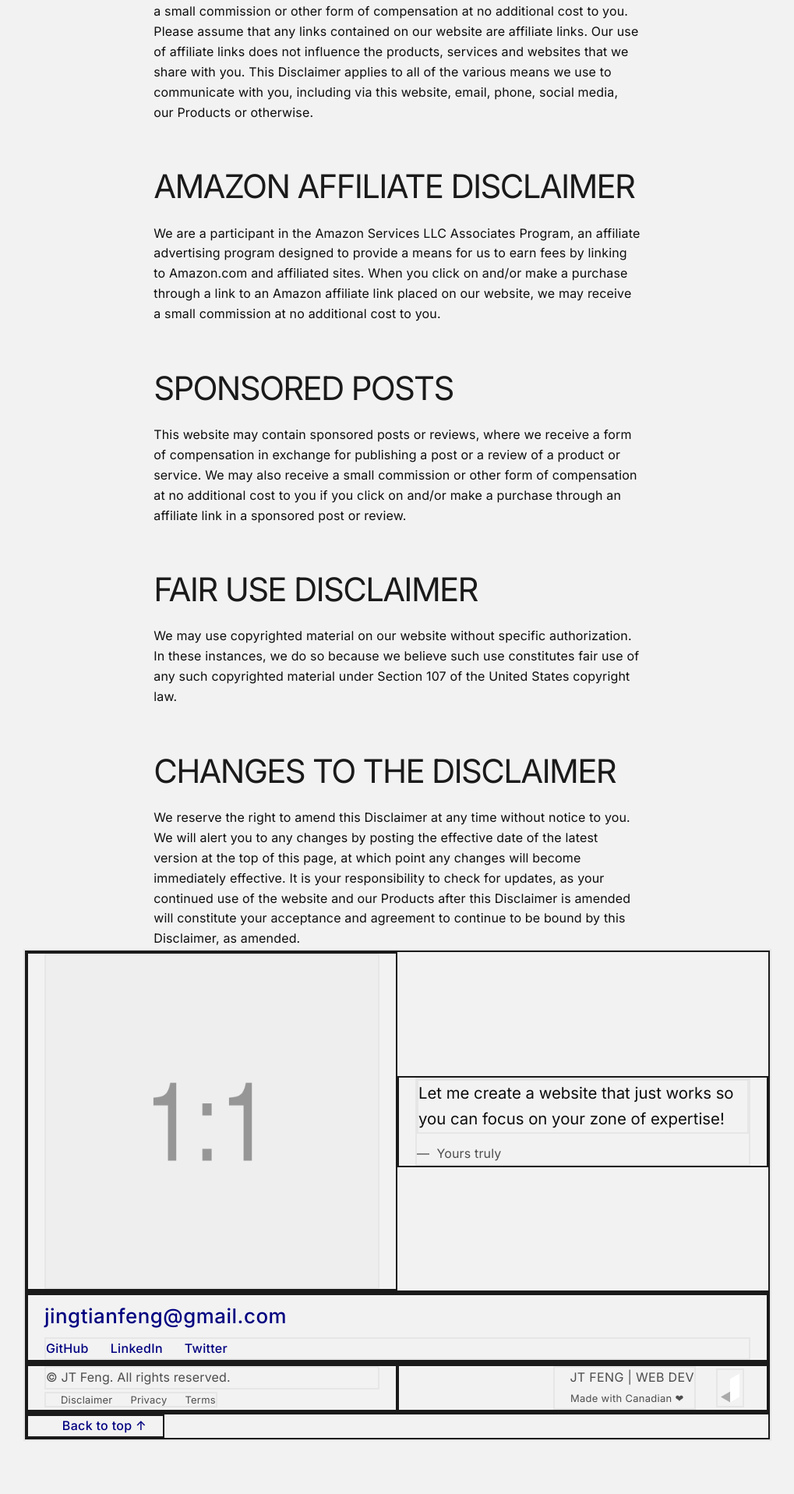
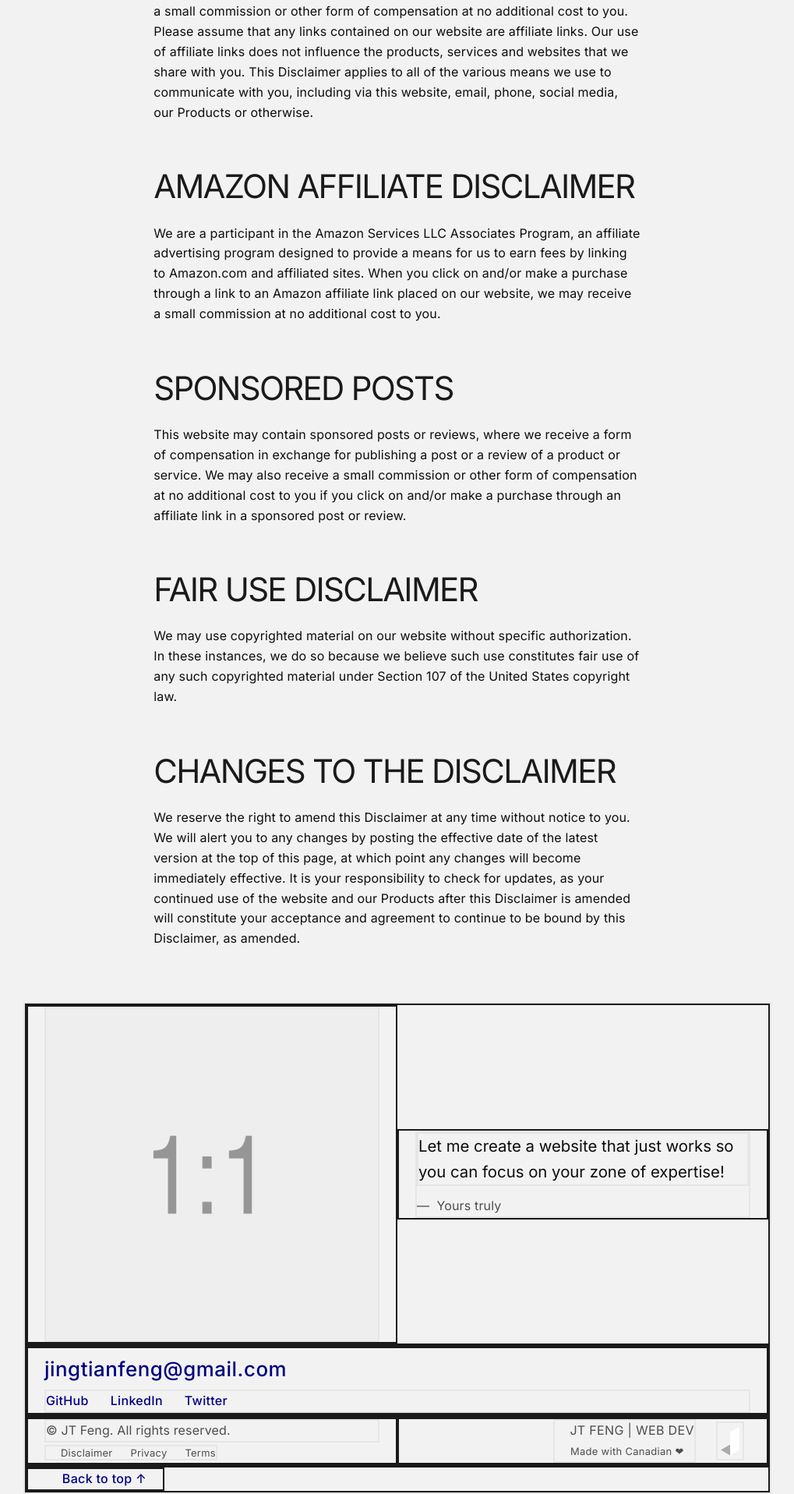
Before and after one commit to jingtianfeng/jtfeng-personal-1, a Jekyll site: the page built from disclaimer.md, in a window 1280 px wide. Shown: the part 2795-4711 px from the top of the page at 78% size, without its empty margins (130-1149 px from the left). Built offline with Jekyll 4.4.1, drawn with Linux system fonts in a browser that asks for light colours; before the commit the page ends 4643 px from its top, so only the background shows below that.

Commit message:
Update layout post: add .mb-6

```diff
--- a/_layouts/post.html
+++ b/_layouts/post.html
@@ -3,7 +3,7 @@ layout: default
 ---
 
 <article>
-    <div class="prose mx-auto px-3">
+    <div class="prose px-3 mx-auto mb-6">
         {{ content }}
     </div>
 </article>
```
